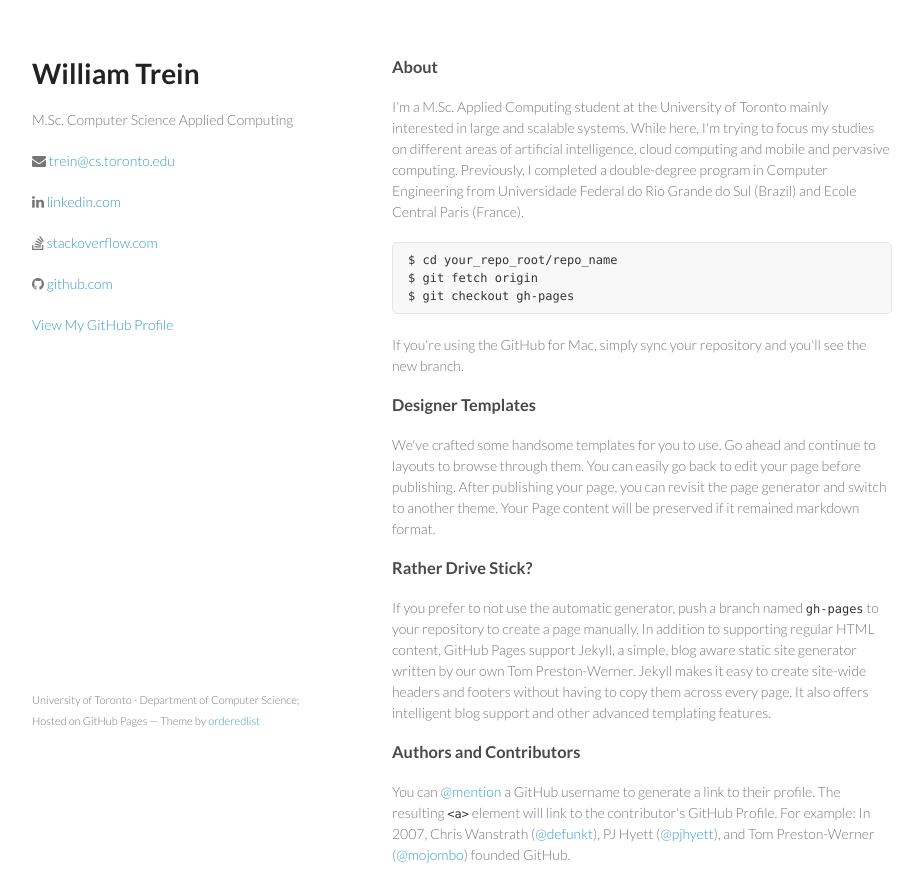
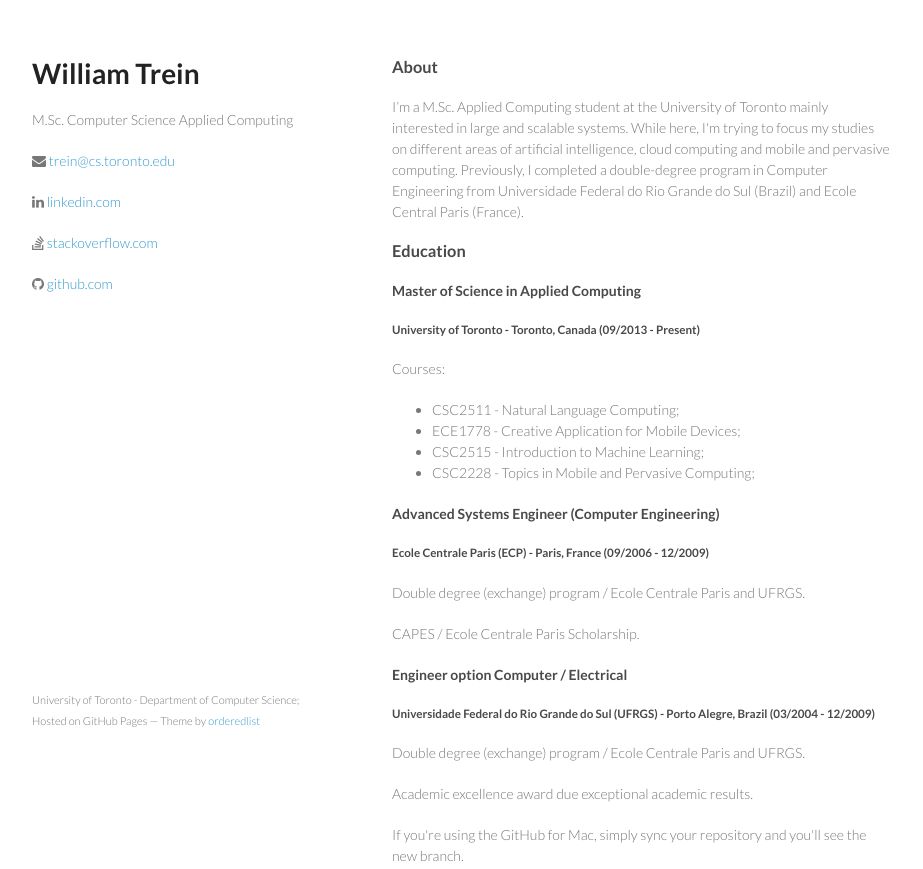
Before and after one commit to trein/trein.github.io, a plain HTML site: page index.html in a window 1280 px wide. Shown: the top 869 px of the page, without its empty margins (178-1101 px from the left). Drawn offline with Linux system fonts and the light colour scheme.

Commit message:
Add education

```diff
--- a/index.html
+++ b/index.html
@@ -22,19 +22,33 @@
         <p class="view"><i class="fa fa-linkedin"></i> <a href="http://ca.linkedin.com/in/trein">linkedin.com</a></p>
         <p class="view"><i class="fa fa-stack-overflow"></i> <a href="http://stackoverflow.com/users/766328/trein">stackoverflow.com</a></p>
         <p class="view"><i class="fa fa-github"></i> <a href="https://github.com/trein">github.com</a></p>
-        <p class="view"><a href="https://github.com/trein">View My GitHub Profile</a></p>
-
       </header>
       <section>
         <h3>
-<a name="welcome-to-github-pages" class="anchor" href="#welcome-to-github-pages"><span class="octicon octicon-link"></span></a>About</h3>
+<a name="about" class="anchor" href="#about"><span class="octicon octicon-link"></span></a>About</h3>
 
 <p>I’m a M.Sc. Applied Computing student at the University of Toronto mainly interested in large and scalable systems. While here, I'm trying to focus my studies on different areas of artificial intelligence, cloud computing and mobile and pervasive computing. Previously, I completed a double-degree program in Computer Engineering from Universidade Federal do Rio Grande do Sul (Brazil) and Ecole Central Paris (France).</p>
 
-<pre><code>$ cd your_repo_root/repo_name
-$ git fetch origin
-$ git checkout gh-pages
-</code></pre>
+<h3><a name="education" class="anchor" href="#education"><span class="octicon octicon-link"></span></a>Education</h3>
+<h4>Master of Science in Applied Computing</h4>
+<h5>University of Toronto - Toronto, Canada (09/2013 - Present)</h5>
+<p>Courses:</p>
+<ul>
+  <li>CSC2511 - Natural Language Computing;</li>
+  <li>ECE1778 - Creative Application for Mobile Devices;</li>
+  <li>CSC2515 - Introduction to Machine Learning;</li>
+  <li>CSC2228 - Topics in Mobile and Pervasive Computing;</li>
+</ul>
+
+<h4>Advanced Systems Engineer (Computer Engineering)</h4>
+<h5>Ecole Centrale Paris (ECP) - Paris, France (09/2006 - 12/2009)</h5>
+<p>Double degree (exchange) program / Ecole Centrale Paris and UFRGS.</p>
+<p>CAPES / Ecole Centrale Paris Scholarship.</p>
+
+<h4>Engineer option Computer / Electrical</h4>
+<h5>Universidade Federal do Rio Grande do Sul (UFRGS) - Porto Alegre, Brazil (03/2004 - 12/2009)</h5>
+<p>Double degree (exchange) program / Ecole Centrale Paris and UFRGS.</p>
+<p>Academic excellence award due exceptional academic results.</p>
 
 <p>If you're using the GitHub for Mac, simply sync your repository and you'll see the new branch.</p>
 
```
